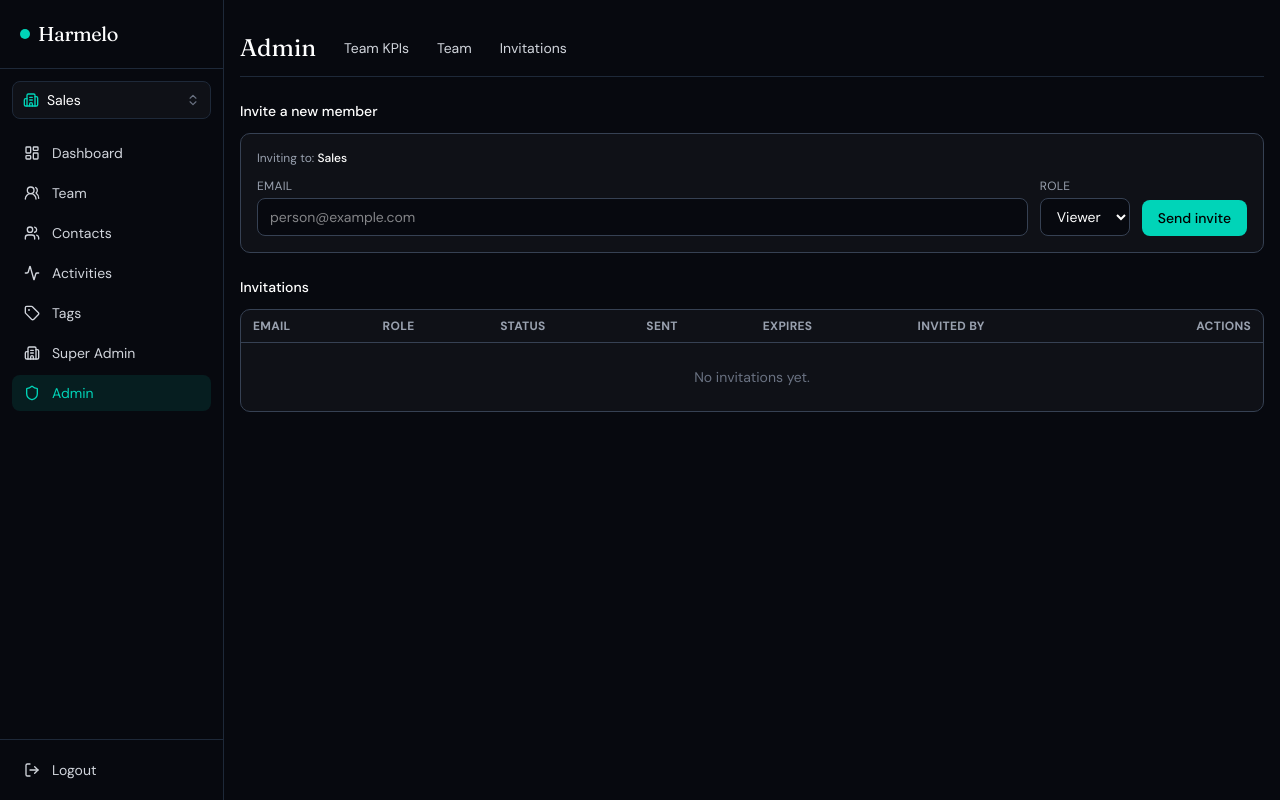
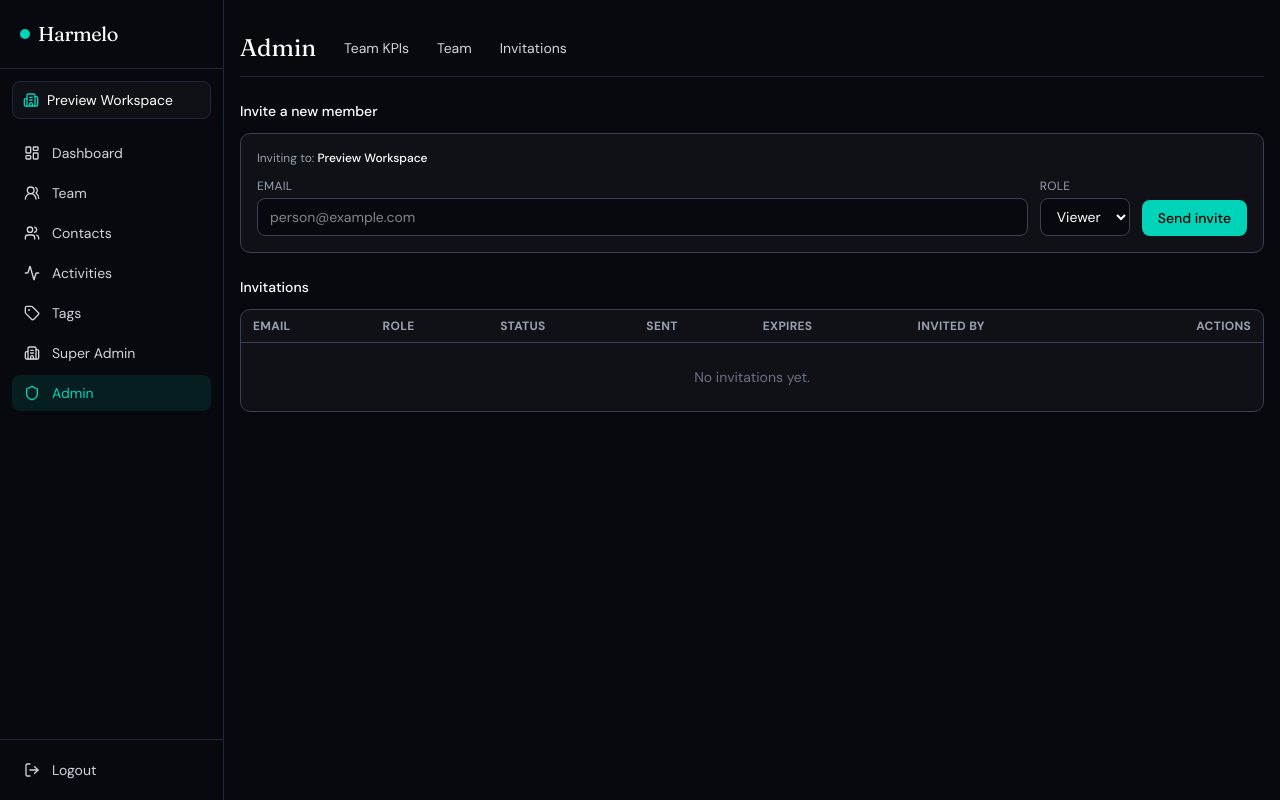
Before and after one commit to oomuh570/harmelo-crm, a Next.js app: page /admin/invitations in a window 1280 px wide. Built offline with nearby package versions, Linux system fonts and the light colour scheme.

Commit message:
only one workspace per user and changed ui

```diff
--- a/app/admin/invitations/_components/invite-form.tsx
+++ b/app/admin/invitations/_components/invite-form.tsx
@@ -1,10 +1,7 @@
 'use client';
 import { useRouter } from 'next/navigation';
-import { useEffect, useState } from 'react';
-import {
-  ACTIVE_WORKSPACE_KEY,
-  type WorkspaceOption,
-} from '@/components/workspace-switcher';
+import { useState } from 'react';
+import { type WorkspaceOption } from '@/components/workspace-label';
 
 type Role = 'VIEWER' | 'EDITOR' | 'ADMIN';
 
@@ -16,27 +13,17 @@ export default function InviteForm({
   const router = useRouter();
   const [email, setEmail] = useState('');
   const [role, setRole] = useState<Role>('VIEWER');
-  const [activeId, setActiveId] = useState<string | null>(null);
   const [submitting, setSubmitting] = useState(false);
   const [error, setError] = useState<string | null>(null);
   const [inviteLink, setInviteLink] = useState<string | null>(null);
 
-  // Resolve active workspace from the sidebar switcher's localStorage entry.
-  useEffect(() => {
-    const stored = window.localStorage.getItem(ACTIVE_WORKSPACE_KEY);
-    if (stored && workspaces.some((w) => w.id === stored)) {
-      setActiveId(stored);
-    } else if (workspaces.length > 0) {
-      setActiveId(workspaces[0].id);
-    }
-  }, [workspaces]);
-
-  const active = workspaces.find((w) => w.id === activeId) ?? null;
+  // Users belong to one workspace, so there's nothing to switch — use the first (and only) one.
+  const active = workspaces[0] ?? null;
 
   async function submit(e: React.FormEvent) {
     e.preventDefault();
-    if (!activeId) {
-      setError('No active workspace. Pick one from the sidebar switcher first.');
+    if (!active) {
+      setError('You are not in any workspace yet.');
       return;
     }
     setSubmitting(true);
@@ -44,7 +31,7 @@ export default function InviteForm({
     setInviteLink(null);
     try {
       // Hits partner's per-workspace invite endpoint.
-      const res = await fetch(`/api/workspaces/${activeId}/invite`, {
+      const res = await fetch(`/api/workspaces/${active.id}/invite`, {
         method: 'POST',
         headers: { 'Content-Type': 'application/json' },
         body: JSON.stringify({ email, role }),
@@ -71,7 +58,7 @@ export default function InviteForm({
         {active ? (
           <span className="font-medium text-white">{active.name}</span>
         ) : (
-          <span className="italic text-gray-500">no active workspace</span>
+          <span className="italic text-gray-500">no workspace</span>
         )}
       </p>
       <div className="flex flex-wrap items-end gap-3">
@@ -104,7 +91,7 @@ export default function InviteForm({
         </div>
         <button
           type="submit"
-          disabled={submitting || !activeId}
+          disabled={submitting || !active}
           className="rounded-md bg-[#00D4B8] px-4 py-2 text-sm font-medium text-black hover:bg-[#00D4B8]/90 disabled:opacity-50 cursor-pointer"
         >
           {submitting ? 'Sending…' : 'Send invite'}
--- a/app/admin/layout.tsx
+++ b/app/admin/layout.tsx
@@ -2,7 +2,6 @@ import { redirect } from 'next/navigation';
 import SidebarWrapper from '@/components/sidebar-wrapper';
 import { getCurrentUser, canManage } from '@/lib/ui-stubs';
 import Link from 'next/link';
-import { redirect } from 'next/navigation';
 
 const subNav = [
   { href: '/admin', label: 'Team KPIs' },
--- a/app/admin/team/[id]/page.tsx
+++ b/app/admin/team/[id]/page.tsx
@@ -29,7 +29,7 @@ async function getMember(id: string): Promise<MemberDetail | null> {
     id,
     fullName: 'Preview Member',
     email: 'member@example.com',
-    role: 'VIEWER',
+    role: 'MEMBER',
     phoneNumber: null,
     createdAt: new Date(),
   };
--- a/components/sidebar-wrapper.tsx
+++ b/components/sidebar-wrapper.tsx
@@ -1,24 +1,19 @@
 import { redirect } from 'next/navigation';
 import Sidebar from '@/components/sidebar';
 import { getCurrentUser } from '@/lib/ui-stubs';
-import type { WorkspaceOption } from '@/components/workspace-switcher';
 
-// TODO(backend): replace with GET /api/workspaces (partner's endpoint already exists).
-// Placeholder workspaces so the switcher UI is testable end-to-end.
-async function getMyWorkspaces(): Promise<WorkspaceOption[]> {
-  return [
-    { id: 'preview-sales', name: 'Sales' },
-    { id: 'preview-ops', name: 'Ops' },
-  ];
+// TODO(backend): look up the current user's workspace from the DB and pass its name.
+// Each user belongs to exactly one workspace (User.workspaceId). Return null if none.
+async function getMyWorkspaceName(): Promise<string | null> {
+  return 'Preview Workspace';
 }
 
 export default async function SidebarWrapper() {
-  const [user, workspaces] = await Promise.all([
+  const [user, workspaceName] = await Promise.all([
     getCurrentUser(),
-    getMyWorkspaces(),
+    getMyWorkspaceName(),
   ]);
-  // Loop-safe: /no-workspace doesn't render <SidebarWrapper />, so we never redirect to
-  // a page that would render us again.
-  if (user && workspaces.length === 0) redirect('/no-workspace');
-  return <Sidebar role={user?.role} workspaces={workspaces} />;
+  // Loop-safe: /no-workspace doesn't render <SidebarWrapper />.
+  if (user && !workspaceName) redirect('/no-workspace');
+  return <Sidebar role={user?.role} workspaceName={workspaceName} />;
 }
--- a/components/sidebar.tsx
+++ b/components/sidebar.tsx
@@ -15,10 +15,7 @@ import {
   UsersRound,
 } from 'lucide-react'
 import { logout } from '@/auth/login-action'
-import WorkspaceSwitcher, {
-  ACTIVE_WORKSPACE_KEY,
-  type WorkspaceOption,
-} from '@/components/workspace-switcher'
+import WorkspaceLabel from '@/components/workspace-label'
 
 const baseNavItems = [
   { href: '/', label: 'Dashboard', icon: LayoutDashboard },
@@ -32,10 +29,10 @@ const baseNavItems = [
 
 export default function Sidebar({
   role,
-  workspaces = [],
+  workspaceName = null,
 }: {
   role?: 'VIEWER' | 'EDITOR' | 'ADMIN'
-  workspaces?: WorkspaceOption[]
+  workspaceName?: string | null
 }) {
   const [open, setOpen] = useState(false)
   const pathname = usePathname()
@@ -91,8 +88,8 @@ export default function Sidebar({
             </Link>
           </div>
 
-          {/* Workspace switcher */}
-          <WorkspaceSwitcher workspaces={workspaces} />
+          {/* Current workspace */}
+          <WorkspaceLabel name={workspaceName} />
 
           {/* Nav */}
           <nav className="flex flex-col gap-1 px-3 pt-4">
@@ -121,10 +118,7 @@ export default function Sidebar({
           <div className="mt-auto border-t border-gray-800 p-3">
             <button
               type="button"
-              onClick={() => {
-                window.localStorage.removeItem(ACTIVE_WORKSPACE_KEY)
-                logout()
-              }}
+              onClick={() => logout()}
               className="flex w-full items-center gap-3 rounded-md px-3 py-2 text-sm text-gray-300 transition-colors hover:bg-gray-800 hover:text-white cursor-pointer"
             >
               <LogOut className="h-4 w-4" />
--- /dev/null
+++ b/components/workspace-label.tsx
@@ -0,0 +1,25 @@
+import { Building2 } from 'lucide-react';
+
+export type WorkspaceOption = { id: string; name: string };
+
+/**
+ * Static workspace label at the top of the sidebar. Each user belongs to
+ * exactly one workspace, so there's nothing to switch between — this just
+ * tells them which one they're in.
+ */
+export default function WorkspaceLabel({ name }: { name: string | null }) {
+  return (
+    <div className="px-3 pt-3">
+      <div className="flex w-full items-center gap-2 rounded-md border border-gray-800 bg-[#0f1117] px-2.5 py-2 text-sm text-white">
+        <Building2 className="h-4 w-4 shrink-0 text-[#00D4B8]" />
+        <span
+          className={
+            'flex-1 truncate ' + (name ? '' : 'italic text-gray-500')
+          }
+        >
+          {name ?? 'No workspace'}
+        </span>
+      </div>
+    </div>
+  );
+}
--- a/components/workspace-switcher.tsx
+++ /dev/null
@@ -1,111 +0,0 @@
-'use client';
-
-import { useRouter } from 'next/navigation';
-import { useEffect, useRef, useState } from 'react';
-import { Building2, Check, ChevronsUpDown, Plus } from 'lucide-react';
-import Link from 'next/link';
-
-export type WorkspaceOption = { id: string; name: string };
-
-export const ACTIVE_WORKSPACE_KEY = 'harmelo:activeWorkspaceId';
-const LS_KEY = ACTIVE_WORKSPACE_KEY;
-
-export default function WorkspaceSwitcher({
-  workspaces,
-}: {
-  workspaces: WorkspaceOption[];
-}) {
-  const router = useRouter();
-  const [open, setOpen] = useState(false);
-  const [activeId, setActiveId] = useState<string | null>(null);
-  const rootRef = useRef<HTMLDivElement>(null);
-
-  // Load the last selected workspace from localStorage on mount.
-  useEffect(() => {
-    const stored = window.localStorage.getItem(LS_KEY);
-    if (stored && workspaces.some((w) => w.id === stored)) {
-      setActiveId(stored);
-    } else if (workspaces.length > 0) {
-      setActiveId(workspaces[0].id);
-    }
-  }, [workspaces]);
-
-  // Close on outside click.
-  useEffect(() => {
-    if (!open) return;
-    function onClick(e: MouseEvent) {
-      if (!rootRef.current?.contains(e.target as Node)) setOpen(false);
-    }
-    window.addEventListener('mousedown', onClick);
-    return () => window.removeEventListener('mousedown', onClick);
-  }, [open]);
-
-  function selectWorkspace(id: string) {
-    setActiveId(id);
-    window.localStorage.setItem(LS_KEY, id);
-    setOpen(false);
-    // TODO(backend): when a cookie is used instead of localStorage, POST it here
-    // before refresh so server components read the new value.
-    router.refresh();
-  }
-
-  const active = workspaces.find((w) => w.id === activeId) ?? workspaces[0];
-
-  return (
-    <div ref={rootRef} className="relative px-3 pt-3">
-      <button
-        type="button"
-        onClick={() => setOpen((v) => !v)}
-        disabled={workspaces.length === 0}
-        className="flex w-full items-center gap-2 rounded-md border border-gray-800 bg-[#0f1117] px-2.5 py-2 text-left text-sm text-white hover:border-gray-600 disabled:opacity-50 disabled:cursor-not-allowed cursor-pointer"
-      >
-        <Building2 className="h-4 w-4 shrink-0 text-[#00D4B8]" />
-        <span className="flex-1 truncate">
-          {active?.name ?? 'No workspaces'}
-        </span>
-        <ChevronsUpDown className="h-3.5 w-3.5 shrink-0 text-gray-500" />
-      </button>
-
-      {workspaces.length === 0 && (
-        <p className="mt-1 text-[11px] text-gray-500">
-          <Link href="/super-admin/workspaces" className="text-[#00D4B8] hover:underline">
-            Create one →
-          </Link>
-        </p>
-      )}
-
-      {open && workspaces.length > 0 && (
-        <div className="absolute left-3 right-3 z-40 mt-1 rounded-md border border-gray-700 bg-[#0f1117] shadow-lg">
-          <ul className="max-h-64 overflow-y-auto py-1">
-            {workspaces.map((w) => (
-              <li key={w.id}>
-                <button
-                  type="button"
-                  onClick={() => selectWorkspace(w.id)}
-                  className="flex w-full items-center gap-2 px-2.5 py-1.5 text-left text-sm text-gray-200 hover:bg-gray-800 cursor-pointer"
-                >
-                  <Building2 className="h-3.5 w-3.5 shrink-0 text-gray-500" />
-                  <span className="flex-1 truncate">{w.name}</span>
-                  {w.id === activeId && (
-                    <Check className="h-3.5 w-3.5 shrink-0 text-[#00D4B8]" />
-                  )}
-                </button>
-              </li>
-            ))}
-          </ul>
-          {/* TODO(perms): gate to super admin once role exists. */}
-          <div className="border-t border-gray-800 py-1">
-            <Link
-              href="/super-admin/workspaces"
-              onClick={() => setOpen(false)}
-              className="flex items-center gap-2 px-2.5 py-1.5 text-sm text-gray-400 hover:bg-gray-800 hover:text-white"
-            >
-              <Plus className="h-3.5 w-3.5 shrink-0" />
-              Manage workspaces
-            </Link>
-          </div>
-        </div>
-      )}
-    </div>
-  );
-}
--- a/lib/server-data.ts
+++ b/lib/server-data.ts
@@ -393,7 +393,9 @@ export async function getTeamKpis(
     if (!sessionCookie) return { perUser: [], totals: emptyKpiRow() };
 
     const session = decrypt(sessionCookie);
-    if (!session?.userId) return { perUser: [], totals: emptyKpiRow() };
+    if (!session?.userId || typeof session.userId !== 'string') {
+      return { perUser: [], totals: emptyKpiRow() };
+    }
 
     const currentUser = await prisma.user.findUnique({
       where: { id: session.userId },
```
Also changed, not shown: app/admin/invitations/page.tsx (+3 -7 lines), app/admin/team/_components/role-select.tsx (+5 -5 lines).
